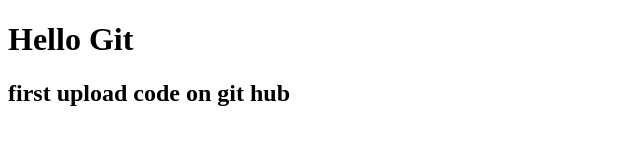
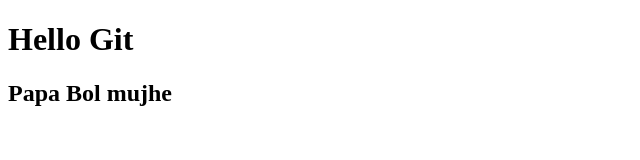
Before and after one commit to Aquib49/singlepage, a plain HTML site: page index.html in a window 1280 px wide. Shown: the whole page, without its empty margins (0-640 px from the left). Drawn offline with Linux system fonts and the light colour scheme.

Commit message:
Update index.html

```diff
--- a/index.html
+++ b/index.html
@@ -7,6 +7,6 @@
 </head>
 <body>
 <h1>Hello Git</h1>
-<h2>first upload code on git hub</h2>
+<h2>Papa Bol mujhe</h2>
 </body>
 </html>
```
